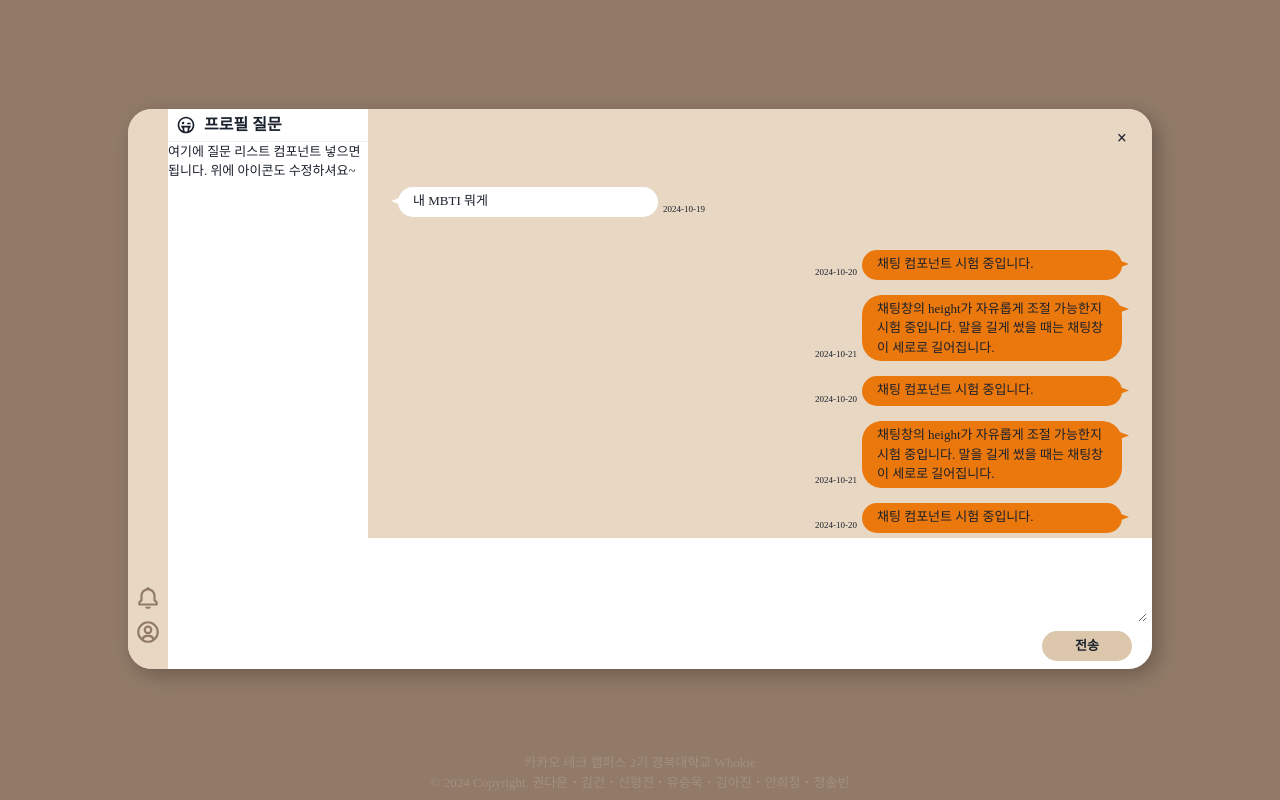
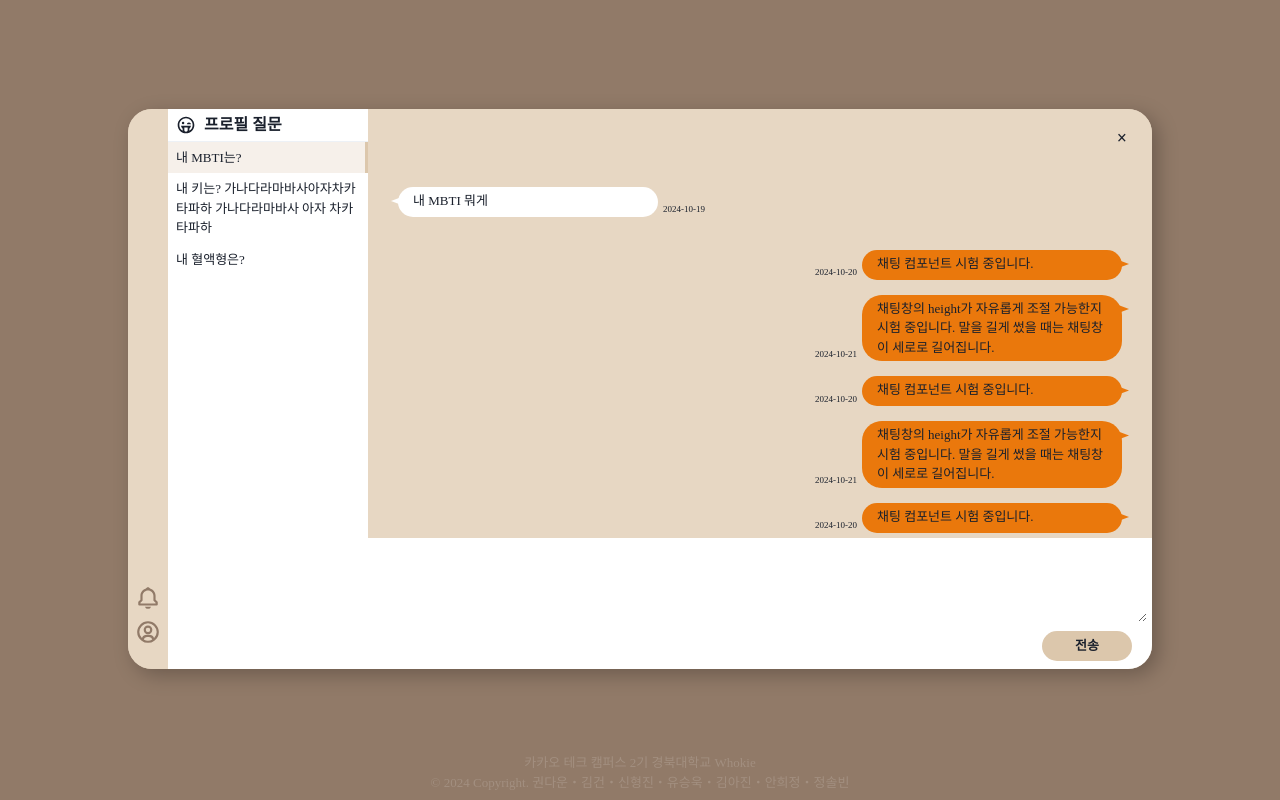
Before and after one commit to kakao-tech-campus-2nd-step3/Team6_FE, a React (Vite) app: page /profile-question in a window 1280 px wide. Built offline with nearby package versions, Linux system fonts and the light colour scheme; a web font is replaced by a local one.

Commit message:
Feat: 프로필질문 왼쪽 사이드섹션 질문 리스트 UI 구현

```diff
--- /dev/null
+++ b/src/components/features/Layout/ProfileQuestionLayout/QuestionList/index.tsx
@@ -0,0 +1,46 @@
+import { useEffect } from 'react'
+
+import { Flex } from '@chakra-ui/react'
+
+import { ActiveBrownBox } from '@/components/features/Layout/ActiveBrownBox'
+import { useSeletedQuestionStore } from '@/stores/selected-question'
+import { QuestionItem } from '@/types'
+
+interface QuestionListProps {
+  questions: QuestionItem[]
+}
+
+export const QuestionList = ({ questions }: QuestionListProps) => {
+  const questionId = useSeletedQuestionStore((state) => state.questionId)
+  const setSeletedQuestion = useSeletedQuestionStore(
+    (state) => state.setQuestionId
+  )
+
+  useEffect(() => {
+    if (questions.length > 0) {
+      setSeletedQuestion(questions[0].profileQuestionId)
+    }
+  }, [setSeletedQuestion, questions])
+
+  return (
+    <Flex
+      flexDirection="column"
+      alignItems="start"
+      overflowY="scroll"
+      maxHeight="32rem"
+      gap={2}
+    >
+      <Flex flexDirection="column" width="full">
+        {questions?.map((question) => (
+          <ActiveBrownBox
+            key={question.profileQuestionId}
+            isActive={questionId === question.profileQuestionId}
+            onClick={() => setSeletedQuestion(question.profileQuestionId)}
+          >
+            {question.profileQuestionContent}
+          </ActiveBrownBox>
+        ))}
+      </Flex>
+    </Flex>
+  )
+}
--- a/src/components/features/Layout/ProfileQuestionLayout/QuestionSection/index.tsx
+++ b/src/components/features/Layout/ProfileQuestionLayout/QuestionSection/index.tsx
@@ -3,6 +3,8 @@ import { BiWinkTongue } from 'react-icons/bi'
 import { Text } from '@chakra-ui/react'
 
 import { PageLayout } from '@/components/common/PageLayout'
+
+import { QuestionList } from '../QuestionList'
 
 export const QuestionSection = () => {
   return (
@@ -15,8 +17,27 @@ export const QuestionSection = () => {
       }
     >
       <Text fontSize="small">
-        여기에 질문 리스트 컴포넌트 넣으면 됩니다. 위에 아이콘도 수정하셔요~
+        <QuestionList questions={mockGroupList} />
       </Text>
     </PageLayout.SideSection>
   )
 }
+
+const mockGroupList = [
+  {
+    profileQuestionId: 1,
+    profileQuestionContent: '내 MBTI는?',
+    createdAt: '2024-10-1',
+  },
+  {
+    profileQuestionId: 2,
+    profileQuestionContent:
+      '내 키는? 가나다라마바사아자차카타파하 가나다라마바사 아자 차카 타파하',
+    createdAt: '2024-10-1',
+  },
+  {
+    profileQuestionId: 3,
+    profileQuestionContent: '내 혈액형은?',
+    createdAt: '2024-10-1',
+  },
+]
```
